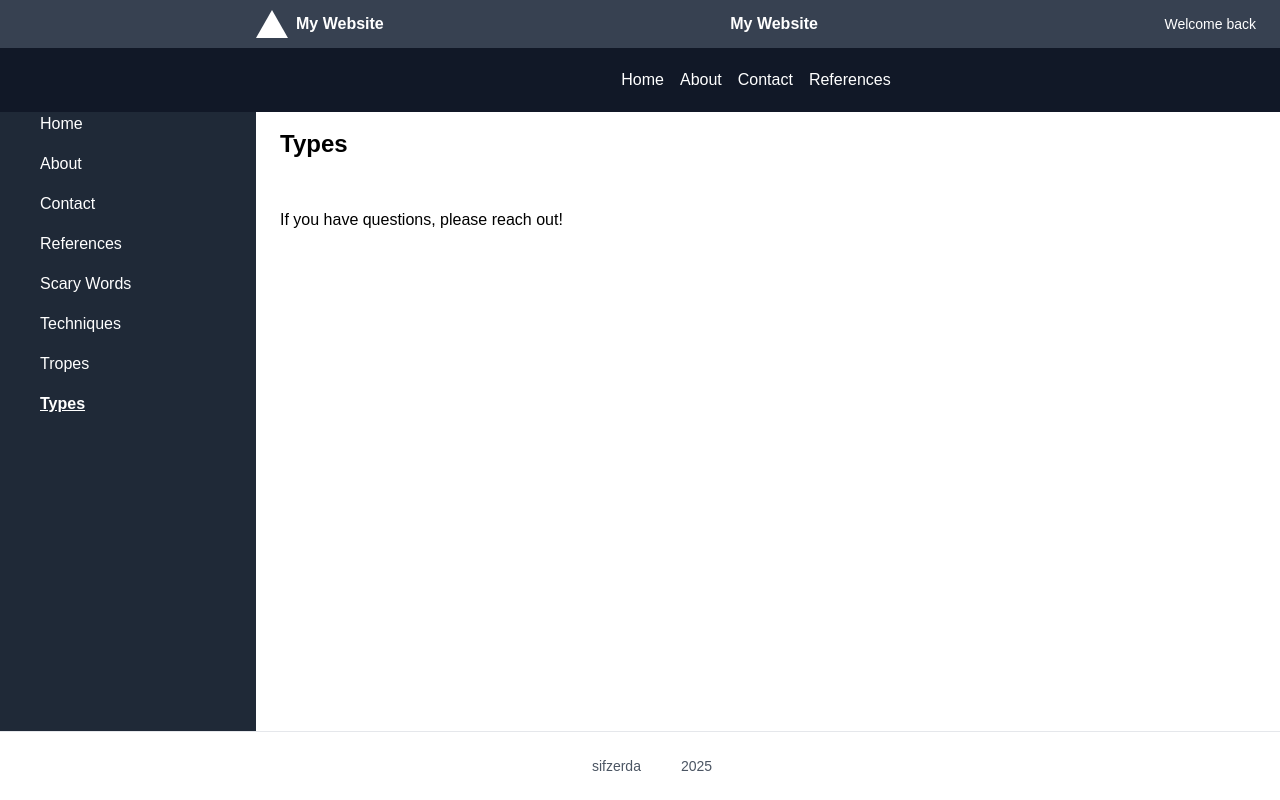
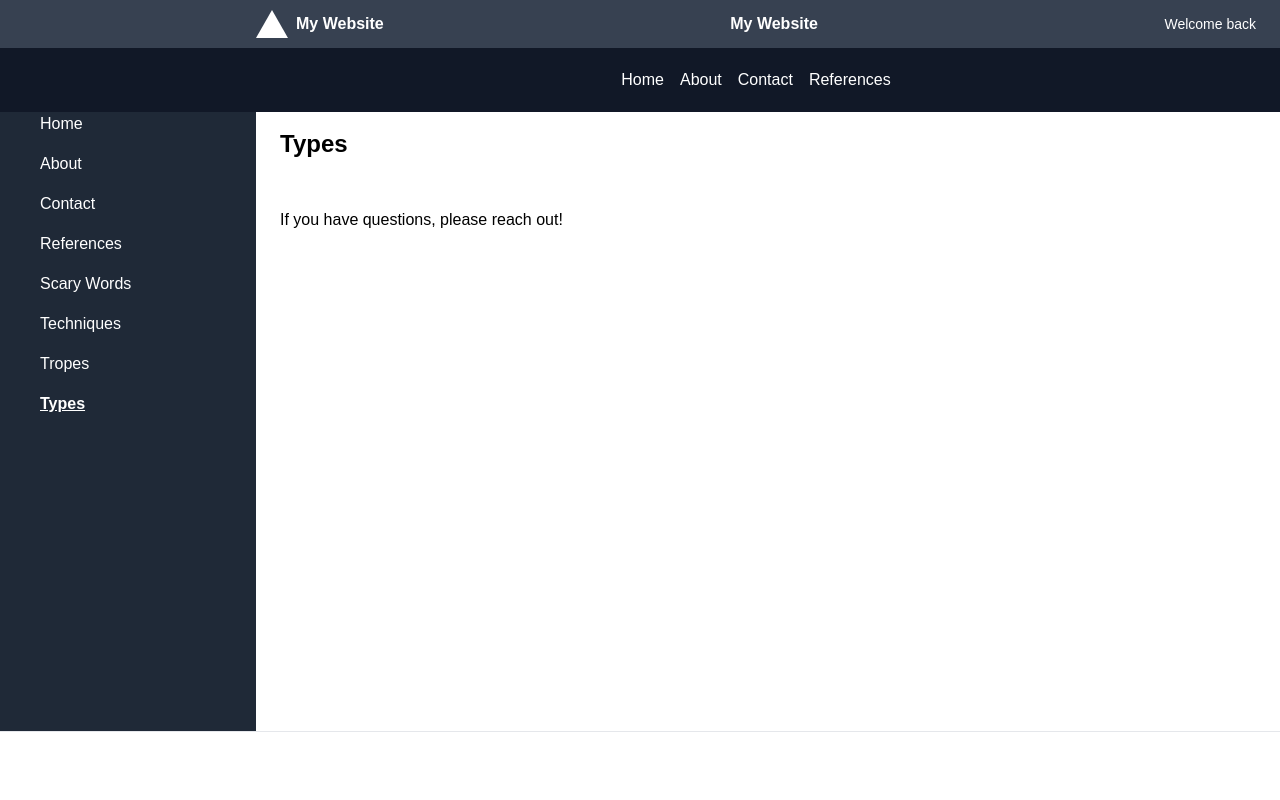
Before and after one commit to sifzerda/next-horror, a Next.js app: page /types in a window 1280 px wide. Built offline with nearby package versions, Linux system fonts and the light colour scheme.

Commit message:
text-white in footer

```diff
--- a/src/components/Footer.js
+++ b/src/components/Footer.js
@@ -11,7 +11,7 @@ function Footer() {
             href="https://react-td-portfolio.netlify.app/"
             target="_blank"
             rel="noopener noreferrer"
-            className="flex items-center gap-2 hover:underline"
+            className="flex items-center gap-2 hover:underline text-white"
           >
             <Image src="/mammal.svg" alt="Mammal" width={16} height={16} />
             sifzerda
@@ -22,7 +22,7 @@ function Footer() {
             href="https://github.com/sifzerda/next-horror"
             target="_blank"
             rel="noopener noreferrer"
-            className="flex items-center gap-2 hover:underline"
+            className="flex items-center gap-2 hover:underline text-white"
           >
             <Image src="/github.svg" alt="Github" width={16} height={16} />
             2025
```
